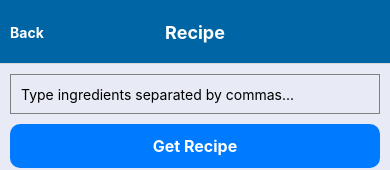
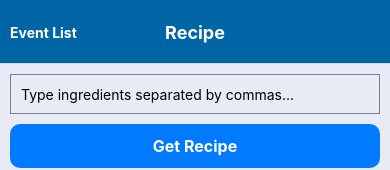
Before and after one commit to anikgvsu/buddybites, a React Native app: screen /Recipe in a window 390 px wide. Shown: the top 170 px of the page. Built offline with nearby package versions, Linux system fonts and the light colour scheme.

Commit message:
recipe screen to event list information passed

```diff
--- a/screens/EventListScreen.js
+++ b/screens/EventListScreen.js
@@ -63,7 +63,7 @@ const EventListScreen = ({ navigation, route }) => {
   }, []);
 
   const goToRecipe = () => {
-    navigation.navigate('Recipe');
+    navigation.navigate('Recipe', { hostUid, guestList, eventsAsHost, eventsAsGuest });
   };
 
   return (
--- a/screens/RecipeScreen.js
+++ b/screens/RecipeScreen.js
@@ -5,7 +5,13 @@ import RenderHtml from 'react-native-render-html';
 
 import { getFoodFacts } from '../api/FoodAPI.js';
 
-const RecipeScreen = ({ navigation }) => {
+const RecipeScreen = ({ navigation, route }) => {
+
+  const { hostUid } = route.params ?? { hostUid: null };
+  const { eventsAsHost } = route.params ?? { eventsAsHost: [] };
+  const { eventsAsGuest } = route.params ?? { eventsAsGuest: [] };
+  const { guestList } = route.params ?? { guestList: [] };
+
   const { width } = useWindowDimensions();
   const [ingredients, setIngredients] = useState('');
   const [recipe, setRecipe] = useState({
@@ -46,11 +52,16 @@ const RecipeScreen = ({ navigation }) => {
     }
   };
 
+  const goToEventList = () => {
+
+    navigation.navigate("EventList", { hostUid: hostUid, guestList: guestList, eventsAsHost: eventsAsHost, eventsAsGuest: eventsAsGuest });
+  }
+
   useEffect(() => {
     navigation.setOptions({
       headerLeft: () => (
-        <TouchableOpacity onPress={() => navigation.navigate('EventList')}>
-          <Text style={styles.headerButton}>Back</Text>
+        <TouchableOpacity onPress={goToEventList}>
+          <Text style={styles.headerButton}>Event List</Text>
         </TouchableOpacity>
       ),
     });
```
Also changed, not shown: screens/EventAddScreen.js (+0 -9 lines), screens/LoginScreen.js (+0 -9 lines).
